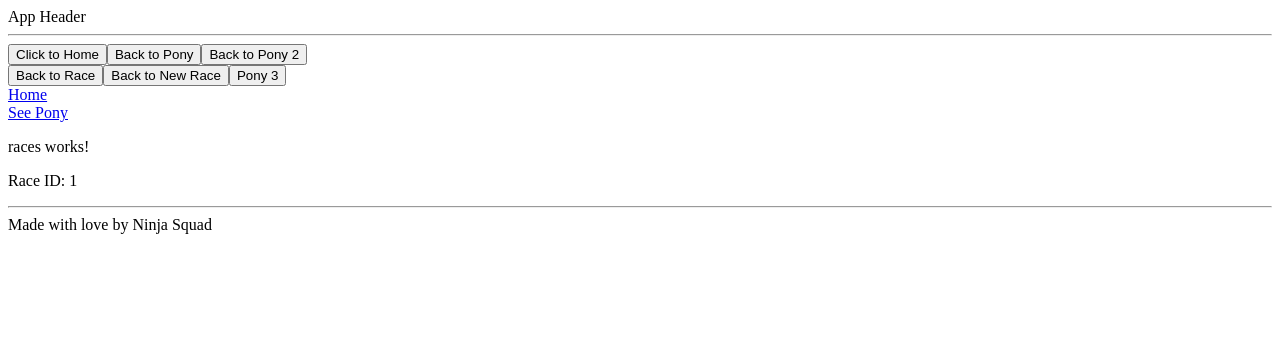
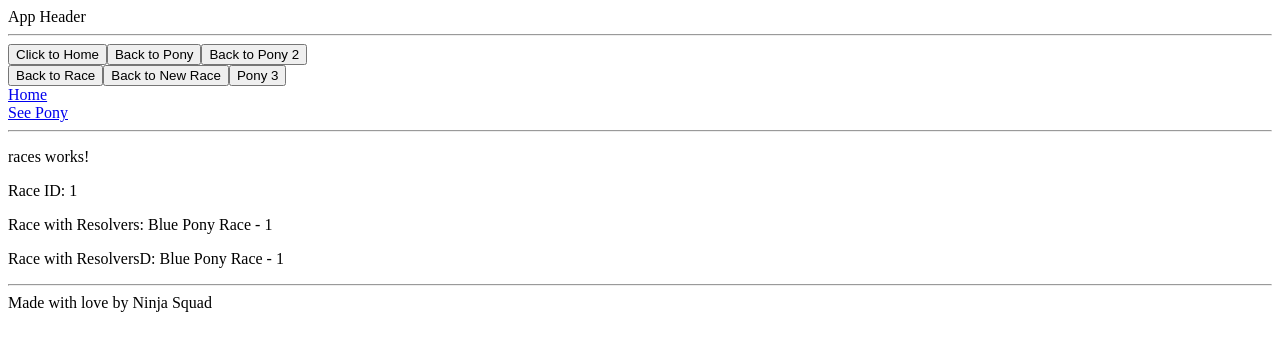
Before and after one commit to NguyenT01/angular-self-learning, an Angular app in the folder chapter17/: page /races/1 in a window 1280 px wide. Shown: the top 350 px of the page. Built offline with nearby package versions, Linux system fonts and the light colour scheme.

Commit message:
Implement login functionality, add route guards, and enhance race data handling with resolvers

```diff
--- a/chapter17/src/app/app.component.html
+++ b/chapter17/src/app/app.component.html
@@ -19,6 +19,8 @@
     <div>
         <a [routerLink]="['/races',raceModel()?.id, 'ponies', ponyModel()?.id]">See Pony</a>
     </div>
+
+    <hr>
     <router-outlet/>
 
     <hr>
--- a/chapter17/src/app/app.component.ts
+++ b/chapter17/src/app/app.component.ts
@@ -39,6 +39,7 @@ export class AppComponent {
   backToRace(){
     this.router.navigate(['/races',44]);
   }
+
   backToNewRace(){
     this.router.navigate(['/races/new'])
   }
--- a/chapter17/src/app/app.routes.ts
+++ b/chapter17/src/app/app.routes.ts
@@ -5,14 +5,24 @@ import { RaceCreationComponent } from "./race-creation/race-creation.component";
 import { BirthCertificateComponent } from "./pony/birth-certificate/birth-certificate.component";
 import { TrackRecordComponent } from "./pony/track-record/track-record.component";
 import { ReviewsComponent } from "./pony/reviews/reviews.component";
+import { loggedInGuard } from "./guards/logged-in-guard";
+import { LoginComponent } from "./login/login.component";
+import { raceResolver } from "./resolvers/race-resolver";
 
 export const routes: Route[] = [
-    {path: '', pathMatch: 'full', redirectTo:'races/new'},
+    {path: 'login', component: LoginComponent},
+    {path: '',
+        children: [
             {path: 'races/new', component: RaceCreationComponent},
-    {path: 'races/:id', component: RacesComponent},
+            {path: 'races/:id', component: RacesComponent,
+                resolve: {
+                    race: raceResolver
+                }
+            },
             {
                 path: 'ponies/:ponyId',
                 component: PonyComponent,
+                canActivate: [loggedInGuard],
                 children: [
                     {path: '', pathMatch:'full', redirectTo: 'birth-certificate'},
                     {path: 'birth-certificate', component: BirthCertificateComponent},
@@ -22,3 +32,6 @@ export const routes: Route[] = [
             },
             {path: 'races/:raceId/ponies/:ponyId', component: PonyComponent}
         ]
+    }
+
+]
--- /dev/null
+++ b/chapter17/src/app/guards/logged-in-guard.ts
@@ -0,0 +1,13 @@
+import { ActivatedRouteSnapshot, CanActivateFn, Router, RouterStateSnapshot, UrlTree } from "@angular/router";
+import { UserService } from "../services/user-service";
+import { inject } from "@angular/core";
+
+export const loggedInGuard: CanActivateFn = (
+    _route: ActivatedRouteSnapshot,
+    _state: RouterStateSnapshot
+) : boolean | UrlTree =>{
+    const userService = inject(UserService);
+    const router = inject(Router);
+
+    return userService.isLoggedIn() || router.parseUrl('/login');
+}
--- /dev/null
+++ b/chapter17/src/app/login/login.component.html
@@ -0,0 +1 @@
+Login Component
--- a/chapter17/src/app/races/races.component.html
+++ b/chapter17/src/app/races/races.component.html
@@ -1,2 +1,6 @@
 <p>races works!</p>
 <p>Race ID: {{raceId()}}</p>
+
+<p>Race with Resolvers: {{race().name}} - {{race().id}}</p>
+
+<p>Race with ResolversD: {{raceResolverDynamic().name}} - {{raceResolverDynamic().id}}</p>
--- a/chapter17/src/app/races/races.component.ts
+++ b/chapter17/src/app/races/races.component.ts
@@ -1,4 +1,4 @@
-import { Component, inject, Signal } from '@angular/core';
+import { Component, inject, signal, Signal } from '@angular/core';
 import { toSignal } from '@angular/core/rxjs-interop';
 import { ActivatedRoute } from '@angular/router';
 import { map } from 'rxjs';
@@ -10,11 +10,21 @@ import { map } from 'rxjs';
   styleUrl: './races.component.scss'
 })
 export class RacesComponent {
+  readonly route = inject(ActivatedRoute);
   readonly raceId: Signal<number | undefined>;
 
+  // Get Data Resolver through Snapshot
+  readonly race = signal(inject(ActivatedRoute).snapshot.data['race'])
+
+  // Get Data Resolver through Route
+  readonly raceResolverDynamic = toSignal(
+    this.route.data.pipe(
+      map(data => data['race'])
+    )
+  )
+
   constructor(){
-    const route = inject(ActivatedRoute);
-    this.raceId = toSignal(route.paramMap.pipe(
+    this.raceId = toSignal(this.route.paramMap.pipe(
       map((params) => params.get('id') as unknown as number)
     ))
   }
--- /dev/null
+++ b/chapter17/src/app/resolvers/race-resolver.ts
@@ -0,0 +1,11 @@
+import { ActivatedRouteSnapshot, ResolveFn } from "@angular/router";
+import RaceModel from "../../models/race-model";
+import { Observable } from "rxjs";
+import { inject } from "@angular/core";
+import { RaceService } from "../services/race-service";
+
+export const raceResolver: ResolveFn<RaceModel> = (route: ActivatedRouteSnapshot) : Observable<RaceModel> => {
+    const id = route.paramMap.get('id');
+    const raceService = inject(RaceService);
+    return raceService.get(Number(id));
+}
--- /dev/null
+++ b/chapter17/src/app/services/race-service.ts
@@ -0,0 +1,16 @@
+import { Injectable } from "@angular/core";
+import { delay, Observable, of } from "rxjs";
+import RaceModel from "../../models/race-model";
+
+@Injectable({
+    providedIn: 'root'
+})
+export class RaceService{
+
+    get(id: number): Observable<RaceModel>{
+        return of({
+            id,
+            name: 'Blue Pony Race'
+        } as RaceModel);
+    }
+}
--- /dev/null
+++ b/chapter17/src/app/services/user-service.ts
@@ -0,0 +1,11 @@
+import { Injectable } from "@angular/core";
+
+@Injectable({
+    providedIn: 'root'
+})
+export class UserService{
+
+    isLoggedIn() : boolean{
+        return false;
+    }
+}
```
Also changed, not shown: chapter17/src/app/login/login.component.ts (added, +11 -0 lines), chapter17/src/app/login/login.component.scss (added). Lines whose indentation alone changed are shown as unchanged.
